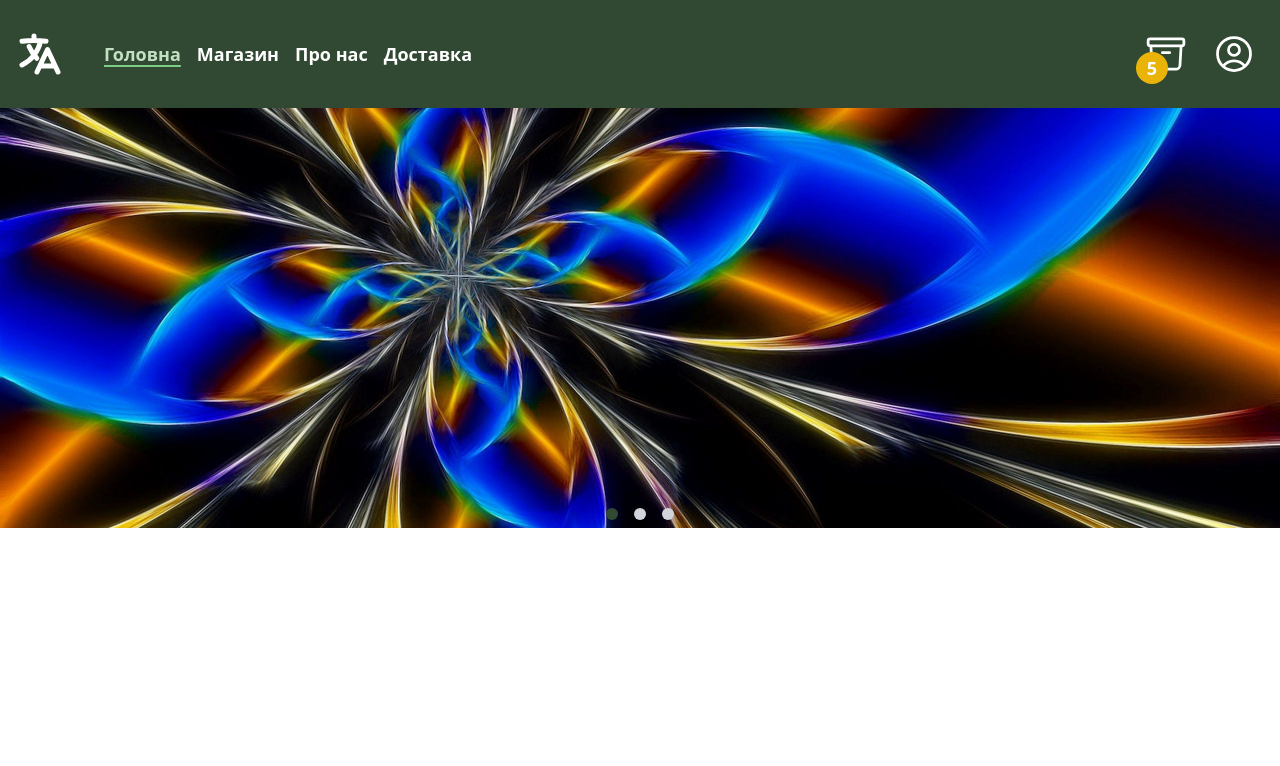
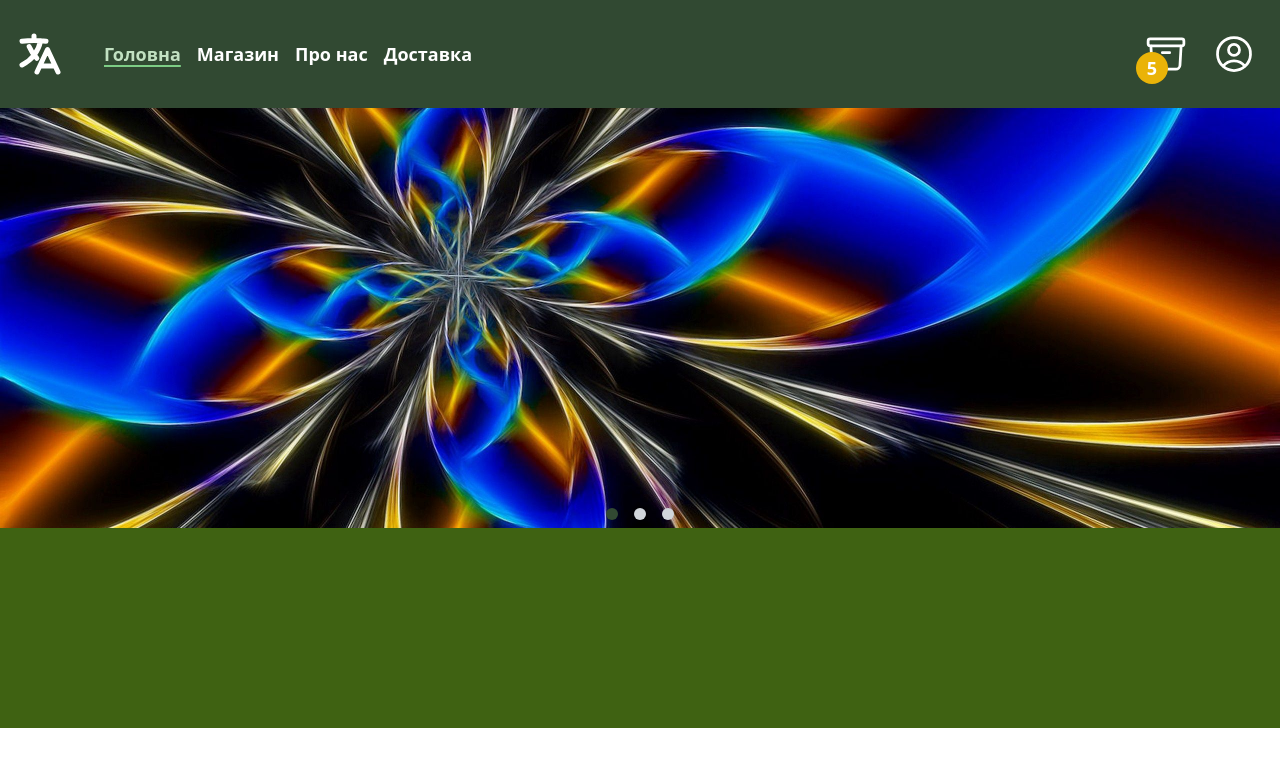
Before and after one commit to Kombova/tea, a Next.js app: page / in a window 1280 px wide. Shown: the top 766 px of the page. Built offline with nearby package versions, Linux system fonts and the light colour scheme.

Commit message:
new file:   src/components/Footer.jsx 	new file:   src/components/layout/Layout.jsx 	modified:   src/pages/_app.tsx 	modified:   src/pages/index.tsx

```diff
--- /dev/null
+++ b/src/components/Footer.jsx
@@ -0,0 +1,9 @@
+const Footer = () =>{
+    return(
+        <div className=" w-full h-[200px] bg-lime-800">
+
+        </div>
+    )
+}
+
+export default Footer;
--- /dev/null
+++ b/src/components/layout/Layout.jsx
@@ -0,0 +1,14 @@
+
+import Header from '../Header';
+import Footer from '../footer';
+const Layout = ({children}) =>{
+    return(
+        <>
+        <Header/>
+        {children}
+        <Footer/>
+        </>
+
+    )
+}
+export default Layout;
--- a/src/pages/_app.tsx
+++ b/src/pages/_app.tsx
@@ -1,6 +1,11 @@
 import '@/styles/globals.css'
 import type { AppProps } from 'next/app'
+import Layout from '../components/layout/layout'
 
 export default function App({ Component, pageProps }: AppProps) {
-  return <Component {...pageProps} />
+  return (
+    <Layout>
+      <Component {...pageProps} />
+    </Layout>
+  )
 }
--- a/src/pages/index.tsx
+++ b/src/pages/index.tsx
@@ -13,7 +13,6 @@ export default function Home() {
         <meta name="viewport" content="width=device-width, initial-scale=1" />
         <link rel="icon" href="/favicon.ico" />
       </Head>
-      <Header/>
       <MainSlider/>
     </>
   )
```
